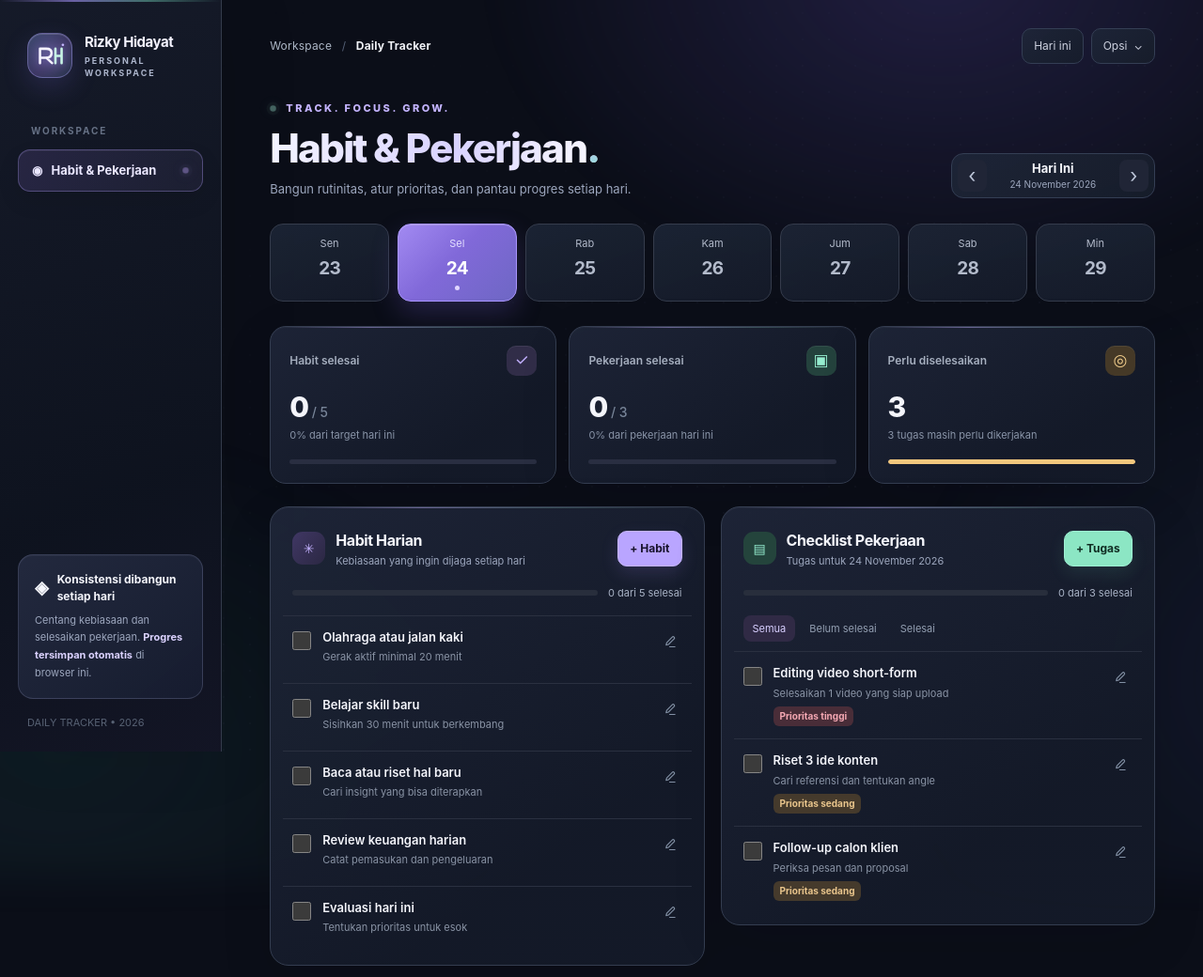
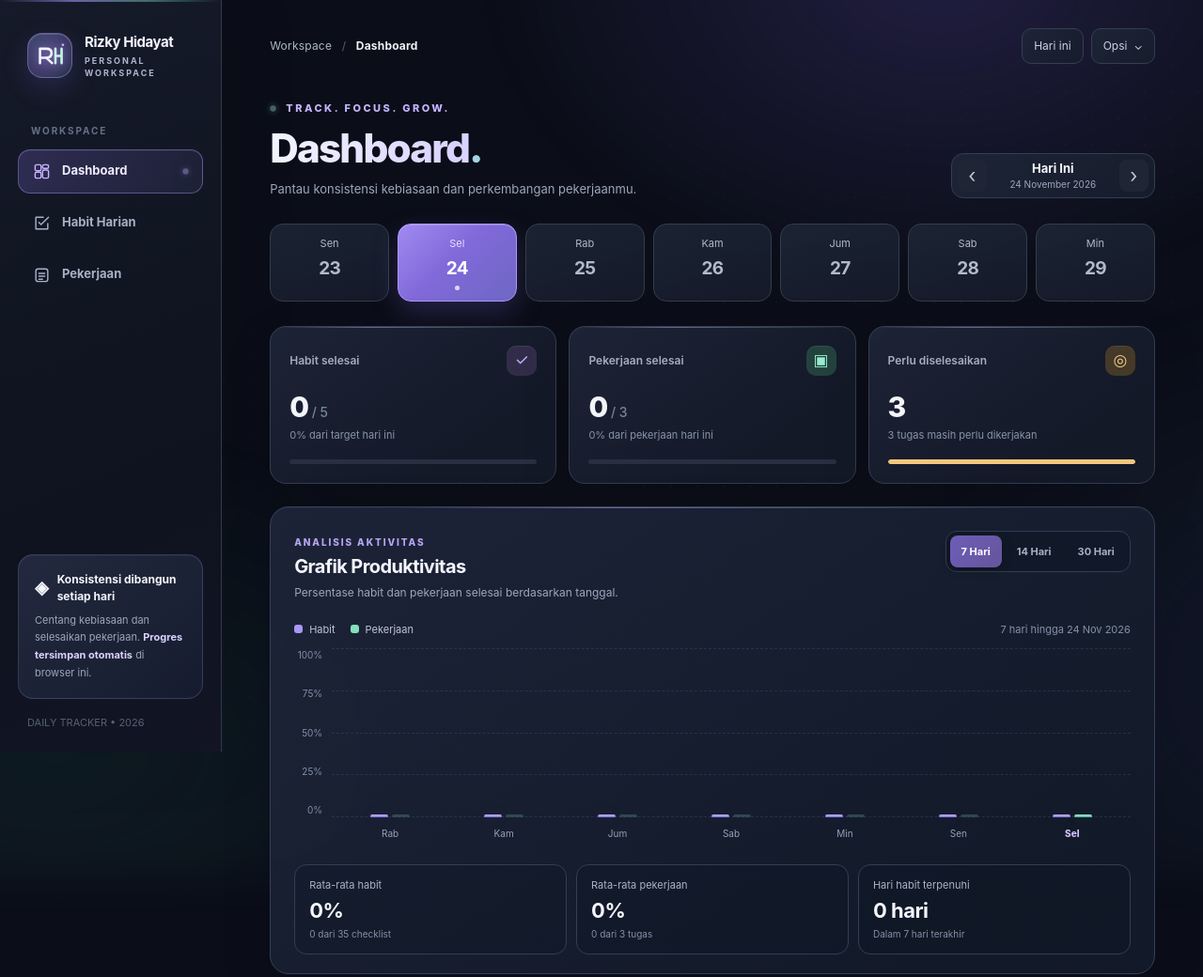
Before and after one commit to rapscreativeindonesia-hash/Habit, a plain HTML site: page public/index.html in a window 1280 px wide. Shown: the top 1040 px of the page at 94% size. Drawn offline with Linux system fonts and the light colour scheme.

Commit message:
Load separate Dashboard Habit Pekerjaan navigation and responsive live charts

```diff
--- a/public/index.html
+++ b/public/index.html
@@ -4,7 +4,7 @@
 <meta charset="utf-8" />
 <meta name="viewport" content="width=device-width, initial-scale=1, viewport-fit=cover" />
 <meta name="theme-color" content="#0d1019" />
-<title>Rizky Hidayat | Habit & Pekerjaan</title>
+<title>Rizky Hidayat | Dashboard Produktivitas</title>
 <meta name="description" content="Daily tracker pribadi Rizky Hidayat untuk membangun habit, mengatur pekerjaan, dan melihat progres setiap hari." />
 <link rel="icon" href="/favicon.svg" type="image/svg+xml" />
 <style>
@@ -76,6 +76,7 @@ body::after{inset:0;background-image:radial-gradient(rgba(188,190,230,.2) .7px,t
 @media(max-width:740px){.side{background:linear-gradient(120deg,#161c2b,#111723);box-shadow:none}.brand-mark{width:42px;height:42px;border-radius:14px}.brand-mark svg{width:31px;height:31px}.hero h1{font-size:clamp(29px,7vw,36px)}.metric:hover{transform:none}}
 @media(prefers-reduced-motion:reduce){body::before,.navitem .dot,.eyebrow::before,.brand-mark::before,.hero h1,.brand{animation:none!important}.day:hover,.metric:hover,.add-btn:hover{transform:none}}
 </style>
+<link rel="stylesheet" href="/layout.css" />
 </head>
 <body>
 <div class="app">
@@ -124,7 +125,7 @@ body::after{inset:0;background-image:radial-gradient(rgba(188,190,230,.2) .7px,t
  function drawMetrics(){const ht=data.habits.length,hc=data.habits.filter(h=>habitChecked(selected,h.id)).length;const todays=data.tasks.filter(t=>t.date===selected);const tt=todays.length,tc=todays.filter(t=>t.done).length,remain=tt-tc;const hp=ht?Math.round(hc/ht*100):0,tp=tt?Math.round(tc/tt*100):0;$('habitCount').innerHTML=`${hc}<small> / ${ht}</small>`;$('habitPercent').textContent=hp+'% dari target hari ini';$('habitMeter').style.width=hp+'%';$('habitBar').style.width=hp+'%';$('habitProgress').textContent=`${hc} dari ${ht} selesai`;$('taskCount').innerHTML=`${tc}<small> / ${tt}</small>`;$('taskPercent').textContent=tp+'% dari pekerjaan hari ini';$('taskMeter').style.width=tp+'%';$('taskBar').style.width=tp+'%';$('taskProgress').textContent=`${tc} dari ${tt} selesai`;$('remaining').textContent=remain;$('remainingText').textContent=remain===0?'Semua tugas untuk hari ini beres':`${remain} tugas masih perlu dikerjakan`;$('remainingMeter').style.width=(tt?Math.round(remain/tt*100):0)+'%';}
  function drawHabits(){if(!data.habits.length){$('habitItems').innerHTML='<div class="empty"><div class="empty-icon">✳</div><strong>Belum ada habit</strong><p>Tekan + Habit untuk menambahkan kebiasaan harian.</p></div>';return} $('habitItems').innerHTML=data.habits.map(h=>{const done=habitChecked(selected,h.id),streak=habitStreak(h.id,selected);return `<div class="item ${done?'done':''}"><label class="check"><input type="checkbox" data-check-habit="${escape(h.id)}" ${done?'checked':''} aria-label="Selesai: ${escape(h.title)}"></label><div class="item-body"><div class="item-title">${escape(h.title)}</div>${h.detail?`<div class="item-detail">${escape(h.detail)}</div>`:''}</div><div class="item-right">${streak>=2?`<span class="streak">${streak} hari</span>`:''}<button type="button" class="iconbtn" data-edit-habit="${escape(h.id)}" aria-label="Edit habit ${escape(h.title)}" title="Edit habit">${iconEdit}</button></div></div>`}).join('');}
  function drawTasks(){const all=data.tasks.filter(t=>t.date===selected);const sorted=all.filter(t=>filter==='all'||(filter==='done'?t.done:!t.done)).sort((a,b)=>Number(a.done)-Number(b.done)||({high:0,medium:1,low:2}[a.priority]??1)-({high:0,medium:1,low:2}[b.priority]??1));document.querySelectorAll('[data-filter]').forEach(b=>b.classList.toggle('active',b.dataset.filter===filter));if(!sorted.length){$('taskItems').innerHTML=`<div class="empty"><div class="empty-icon">▤</div><strong>${all.length?'Tidak ada tugas pada filter ini':'Belum ada pekerjaan'}</strong><p>${all.length?'Coba lihat filter lainnya.':'Tekan + Tugas untuk menambah checklist pekerjaan.'}</p></div>`;return} $('taskItems').innerHTML=sorted.map(t=>`<div class="item ${t.done?'done':''}"><label class="check"><input type="checkbox" data-check-task="${escape(t.id)}" ${t.done?'checked':''} aria-label="Selesai: ${escape(t.title)}"></label><div class="item-body"><div class="item-title">${escape(t.title)}</div>${t.detail?`<div class="item-detail">${escape(t.detail)}</div>`:''}<div><span class="priority ${escape(t.priority)}">${{high:'Prioritas tinggi',medium:'Prioritas sedang',low:'Prioritas rendah'}[t.priority]||'Prioritas sedang'}</span></div></div><div class="item-right"><button type="button" class="iconbtn" data-edit-task="${escape(t.id)}" aria-label="Edit tugas ${escape(t.title)}" title="Edit tugas">${iconEdit}</button></div></div>`).join('');}
- function render(){drawDate();drawWeek();drawMetrics();drawHabits();drawTasks();}
+ function render(){drawDate();drawWeek();drawMetrics();drawHabits();drawTasks();window.rhUpdateAnalytics?.();}
  function setDay(day){if(!/^\d{4}-\d{2}-\d{2}$/.test(day)||Number.isNaN(Date.parse(day)))return;selected=day;render();}
  function modal(type,id=null){editing={type,id};const ent=id?(type==='habit'?data.habits:data.tasks).find(x=>x.id===id):null;if(id&&!ent)return;$('modalTitle').textContent=(ent?'Edit ':'Tambah ')+(type==='habit'?'Habit':'Tugas');$('titleLabel').textContent=type==='habit'?'Nama habit':'Nama pekerjaan';$('entryTitle').placeholder=type==='habit'?'Contoh: Baca 20 menit':'Contoh: Edit video klien';$('entryTitle').value=ent?.title||'';$('entryDetail').value=ent?.detail||'';$('entryPriority').value=ent?.priority||'medium';$('entryDate').value=ent?.date||selected;$('priorityField').classList.toggle('hidden',type==='habit');$('dueDateField').classList.toggle('hidden',type==='habit');$('deleteEntry').classList.toggle('hidden',!ent);$('modalBackdrop').classList.add('open');setTimeout(()=>$('entryTitle').focus(),30);}
  function closeModal(){editing=null;$('modalBackdrop').classList.remove('open');}
@@ -141,4 +142,5 @@ body::after{inset:0;background-image:radial-gradient(rgba(188,190,230,.2) .7px,t
  persist();render();
 })();
 </script>
+<script src="/workspaces.js"></script>
 </body></html>
```
